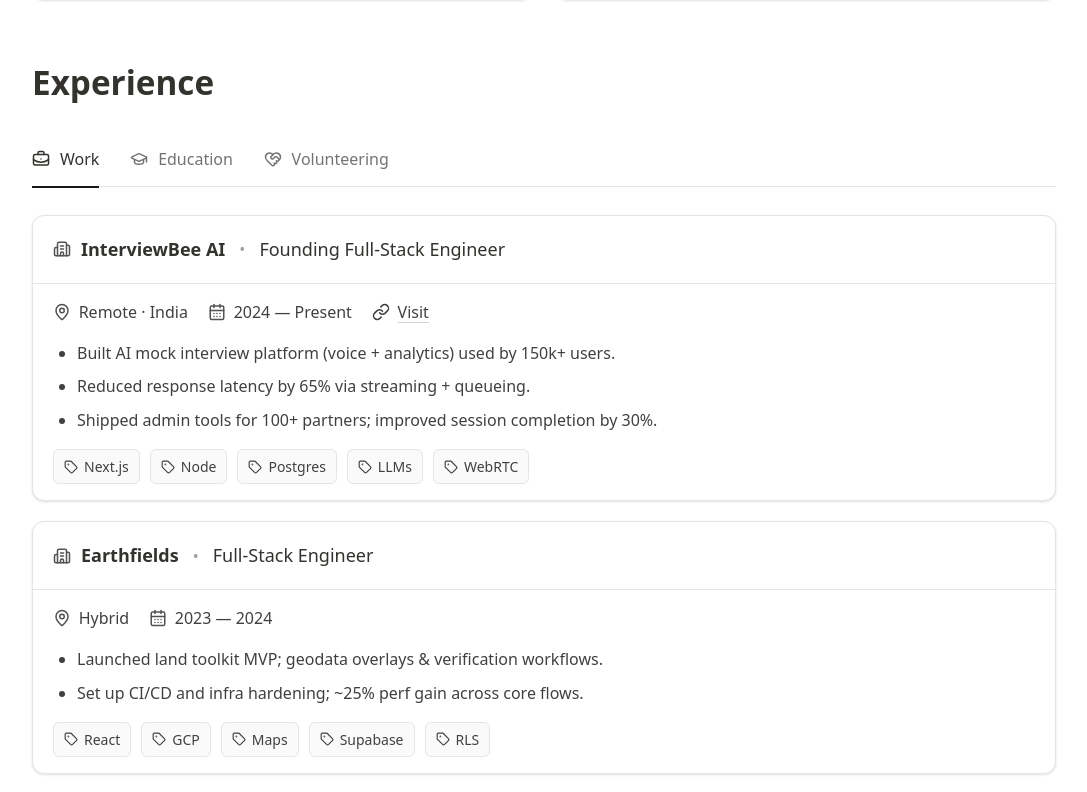
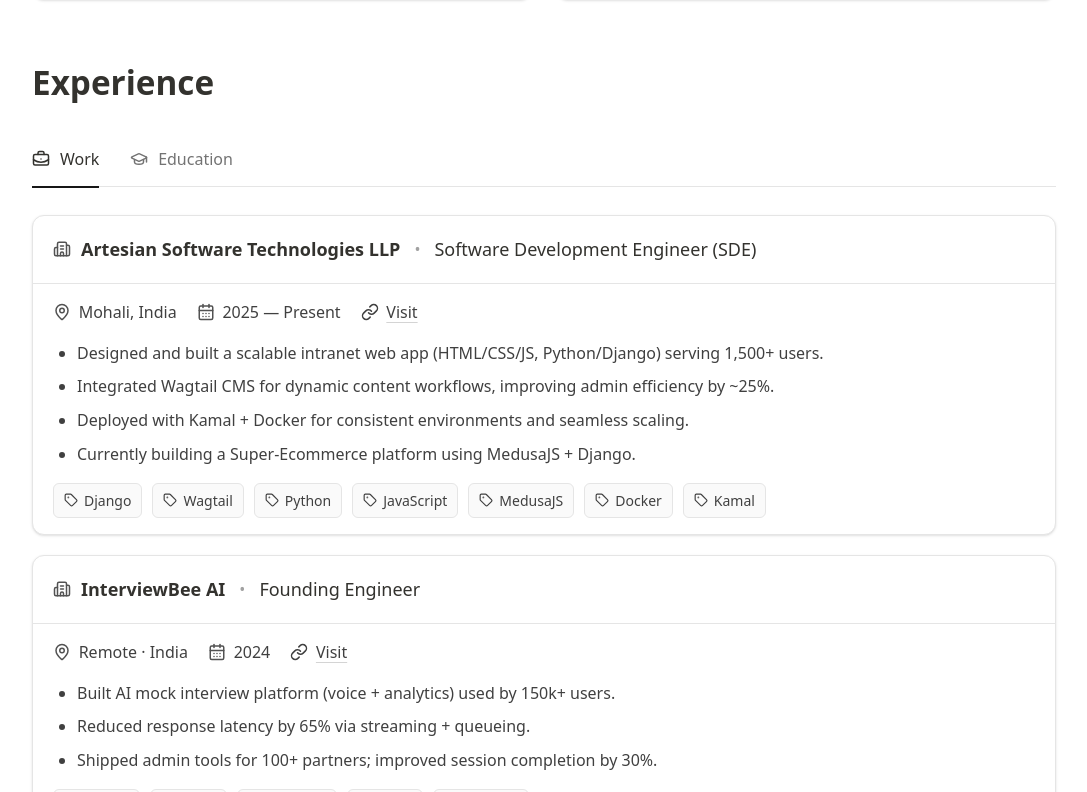
Before and after one commit to LuseBiswas/Portfolio, a Next.js app in the folder my-app/: page / in a window 1280 px wide. Shown: the part 2068-2860 px from the top of the page, without its empty margins (96-1183 px from the left). Built offline with nearby package versions, Linux system fonts and the light colour scheme.

Commit message:
Experience Section is done

```diff
--- a/my-app/app/components/Experience.jsx
+++ b/my-app/app/components/Experience.jsx
@@ -119,18 +119,33 @@
   const tabs = [
     { key: "work", label: "Work", icon: BriefcaseBusiness },
     { key: "education", label: "Education", icon: GraduationCap },
-    { key: "volunteering", label: "Volunteering", icon: HeartHandshake },
+    // { key: "volunteering", label: "Volunteering", icon: HeartHandshake },
   ];
 
   // ---- Replace with your real data ----
   const data = {
     work: [
       {
+        company: "Artesian Software Technologies LLP",
+        role: "Software Development Engineer (SDE)",
+        period: "2025 — Present",
+        location: "Mohali, India",
+        companyUrl: "https://www.artesian.io/",
+        bullets: [
+          "Designed and built a scalable intranet web app (HTML/CSS/JS, Python/Django) serving 1,500+ users.",
+          "Integrated Wagtail CMS for dynamic content workflows, improving admin efficiency by ~25%.",
+          "Deployed with Kamal + Docker for consistent environments and seamless scaling.",
+          "Currently building a Super-Ecommerce platform using MedusaJS + Django."
+        ],
+        badges: ["Django", "Wagtail", "Python", "JavaScript", "MedusaJS", "Docker", "Kamal"]
+      },
+
+      {
         company: "InterviewBee AI",
-        role: "Founding Full-Stack Engineer",
-        period: "2024 — Present",
+        role: "Founding Engineer",
+        period: "2024",
         location: "Remote · India",
-        companyUrl: "#",
+        companyUrl: "https://interviewbee.ai/",
         bullets: [
           "Built AI mock interview platform (voice + analytics) used by 150k+ users.",
           "Reduced response latency by 65% via streaming + queueing.",
@@ -140,42 +155,45 @@
       },
       {
         company: "Earthfields",
-        role: "Full-Stack Engineer",
-        period: "2023 — 2024",
-        location: "Hybrid",
+        role: "Full-Stack Developer (Contract)",
+        period: "2023",
+        location: "Remote . India",
+        companyUrl: "https://earthfields.in/",
         bullets: [
-          "Launched land toolkit MVP; geodata overlays & verification workflows.",
-          "Set up CI/CD and infra hardening; ~25% perf gain across core flows.",
+          "Developed scalable software with Next.js and JavaScript; improved overall performance ~25% via efficient rendering and API integration.",
+          "Designed and built Admin frontend and backend from scratch (Next.js, TypeScript, SQL), enabling robust management for 100+ administrators.",
+          "Collaborated via GitLab and Postman to design/test RESTful APIs, increasing third-party integration efficiency by ~15%."
         ],
-        badges: ["React", "GCP", "Maps", "Supabase", "RLS"],
+        badges: ["Next.js", "TypeScript", "JavaScript", "SQL", "REST APIs", "GitLab", "Postman"]
       },
     ],
     education: [
       {
-        company: "Your University",
-        role: "B.Tech / BSc (Computer Science)",
-        period: "2019 — 2023",
-        location: "City",
+        company: "Chandigarh University",
+        role: "B.Tech (Computer Science & Engineering)",
+        period: "2021 — 2025",
+        location: "Punjab, India",
         bullets: [
-          "Graduated with coursework in DS&A, DBMS, Operating Systems.",
-          "Led developer club; organized 5+ hackathons.",
+          "CGPA: 7.33.",
+          "Coursework: Data Structures & Algorithms, DBMS, Operating Systems."
         ],
-        badges: ["Merit Scholarship", "Club Lead"],
-      },
+        badges: ["CSE", "CGPA 7.33"]
+      }
+
     ],
-    volunteering: [
-      {
-        company: "Open-Source Mentorship",
-        role: "Mentor",
-        period: "2022 — Present",
-        location: "Remote",
-        bullets: [
-          "Reviewed PRs and guided contributors on JS/TS patterns.",
-          "Ran weekly office hours on DX and testing basics.",
-        ],
-        badges: ["Community", "Mentorship"],
-      },
-    ],
+    // volunteering: [
+    //   {
+    //     company: "Open-Source Mentorship",
+    //     role: "Mentor",
+    //     period: "2022 — Present",
+    //     location: "Remote",
+    //     bullets: [
+    //       "Reviewed PRs and guided contributors on JS/TS patterns.",
+    //       "Ran weekly office hours on DX and testing basics.",
+    //     ],
+    //     badges: ["Community", "Mentorship"],
+    //   },
+    // ],
   };
   // --------------------------------------
 
```
